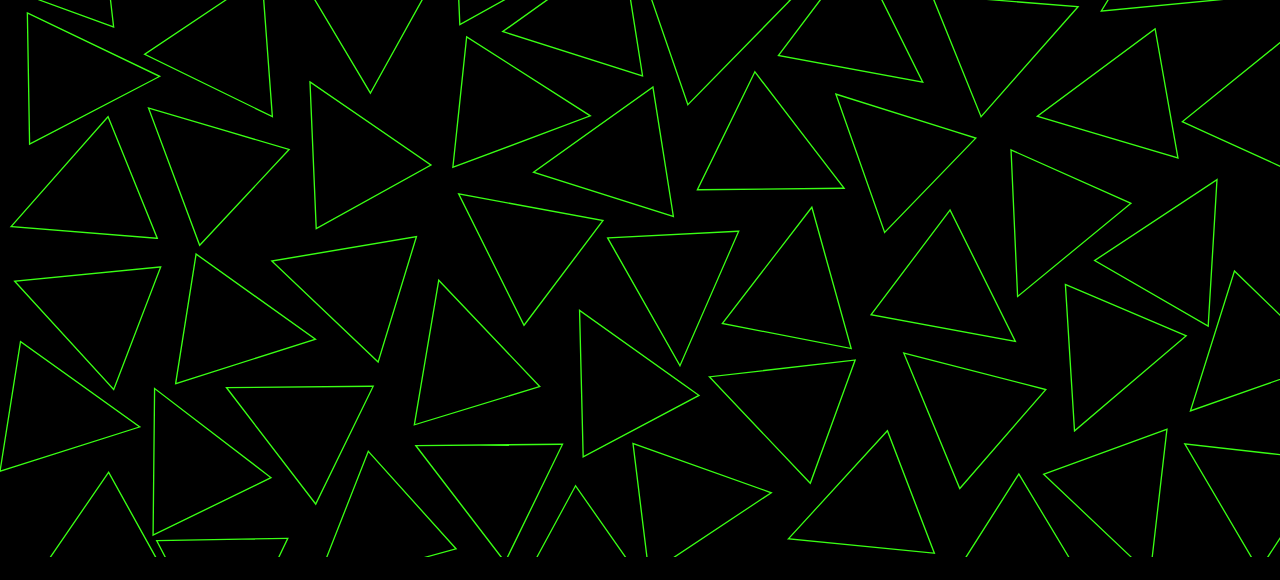
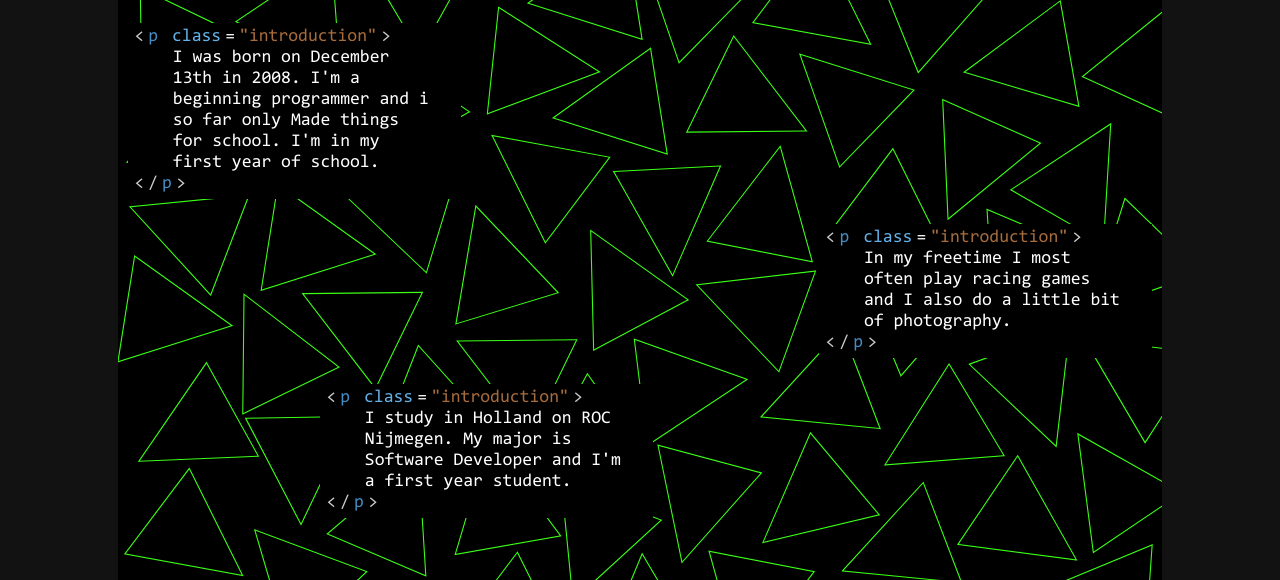
Before and after one commit to ewan024/Portfolio, a plain HTML site: page about.html in a window 1280 px wide. Shown: the part 123-703 px from the top of the page. Drawn offline with Linux system fonts and the light colour scheme.

Commit message:
just small work at 3:20am

```diff
--- a/about.html
+++ b/about.html
@@ -23,6 +23,73 @@
 
         <img class="hidden logo" src="images/best_house.png" alt="logo">
     </header>
+
+    <main>
+        <div class="text-cont bg-text">
+            <span class="open html">&#60;</span>
+            <span class="element html">p</span>
+            <span class="class html">&#160;class</span>
+            <span class="html">=</span>
+            <span class="variable html">"introduction"</span>
+            <span class="close html">&#62;</span>
+
+            <p class="text">
+                I was born on December 13th in
+                2008. I'm a beginning
+                programmer and i so far only
+                Made things for school.
+                I'm in my first year of
+                school.
+            </p>
+
+            <span class="open html">&#60;</span>
+            <span class="slash html">/</span>
+            <span class="element html">p</span>
+            <span class="close html">&#62;</span>
+        </div>
+
+        <div class="text-right bg-text">
+            <span class="open html">&#60;</span>
+            <span class="element html">p</span>
+            <span class="class html">&#160;class</span>
+            <span class="html">=</span>
+            <span class="variable html">"introduction"</span>
+            <span class="close html">&#62;</span>
+
+            <p class="text">
+                In my freetime I most often
+                play racing games and I also
+                do a little bit of
+                photography.
+            </p>
+
+            <span class="open html">&#60;</span>
+            <span class="slash html">/</span>
+            <span class="element html">p</span>
+            <span class="close html">&#62;</span>
+        </div>
+
+        <div class="text-midish bg-text">
+            <span class="open html">&#60;</span>
+            <span class="element html">p</span>
+            <span class="class html">&#160;class</span>
+            <span class="html">=</span>
+            <span class="variable html">"introduction"</span>
+            <span class="close html">&#62;</span>
+
+            <p class="text">
+                I study in Holland on ROC
+                Nijmegen. My major is Software
+                Developer and I'm a first year
+                student.
+            </p>
+
+            <span class="open html">&#60;</span>
+            <span class="slash html">/</span>
+            <span class="element html">p</span>
+            <span class="close html">&#62;</span>
+        </div>
+    </main>
 
     <div id="modal" class="modal close">
         <div class="modal-content bg">
--- a/css/main.css
+++ b/css/main.css
@@ -20,6 +20,7 @@ body {
 
     display: flex;
     flex-flow: row wrap;
+    align-items: normal ;
 
     z-index: 0;
 }
@@ -43,6 +44,7 @@ header {
 
 main {
     width: 100%;
+    height: 100%;
     display: flex;
     flex-flow: column wrap;
 }
@@ -50,7 +52,7 @@ main {
 footer {
     background: #000;
 
-    width: 100%;
+    width: 100vw;
     height: 15vh;
 
     display: flex;
@@ -63,6 +65,8 @@ footer {
 h1, h2, h3, h4, h5, h6, p {
     font: inherit;
     font-size: 100%;
+
+    cursor: default;
 }
 
 a {
@@ -128,7 +132,7 @@ button {
     transition: all 0.3s ease;
 }
 
-/* home page */
+/* main content */
 
 .name {
     font-family: Consolas;
@@ -147,23 +151,48 @@ button {
     margin-right: 10vw;
 }
 
-.intro-cont {
+.text-cont {
     width: 26vw;
-    margin: 0 0 2vw 10vw;
+    margin: 2vw 0 2vw 10vw;
 }
 
-.intro {
+.text-midish {
+    width: 26vw;
+    margin: 0 0 2vw 25vw;
+}
+
+.text-right {
+    align-self: flex-end;
+
+    width: 26vw;
+    margin: 0 10vw 2vw 0;
+}
+
+.html {
     font-family: Consolas;
     font-size: 1.4vw;
 }
 
-.intro-text {
+.text {
     margin-left: 3vw;
     text-wrap: wrap;
     max-width: 20vw;
 
     font-family: Consolas;
     font-size: 1.4vw;
+}
+
+.project-text {
+    font-family: Consolas;
+    font-size: 2vw;
+
+    align-self: center;
+
+    margin: 2vw 0 1vw 0;
+}
+
+.github-big {
+    height: 10vh;
 }
 
 /* footer content */
@@ -319,6 +348,10 @@ button {
 /* responsiveness */
 
 @media only screen and (max-width: 900px) {
+    header {
+    justify-content: center;
+    }
+
     .logo {
         display: none
     }
```
Also changed, not shown: index.html (+12 -12 lines), projects.html (+7 -1 lines), images/masterMind.png (added), images/pinkGoose.png (added).
